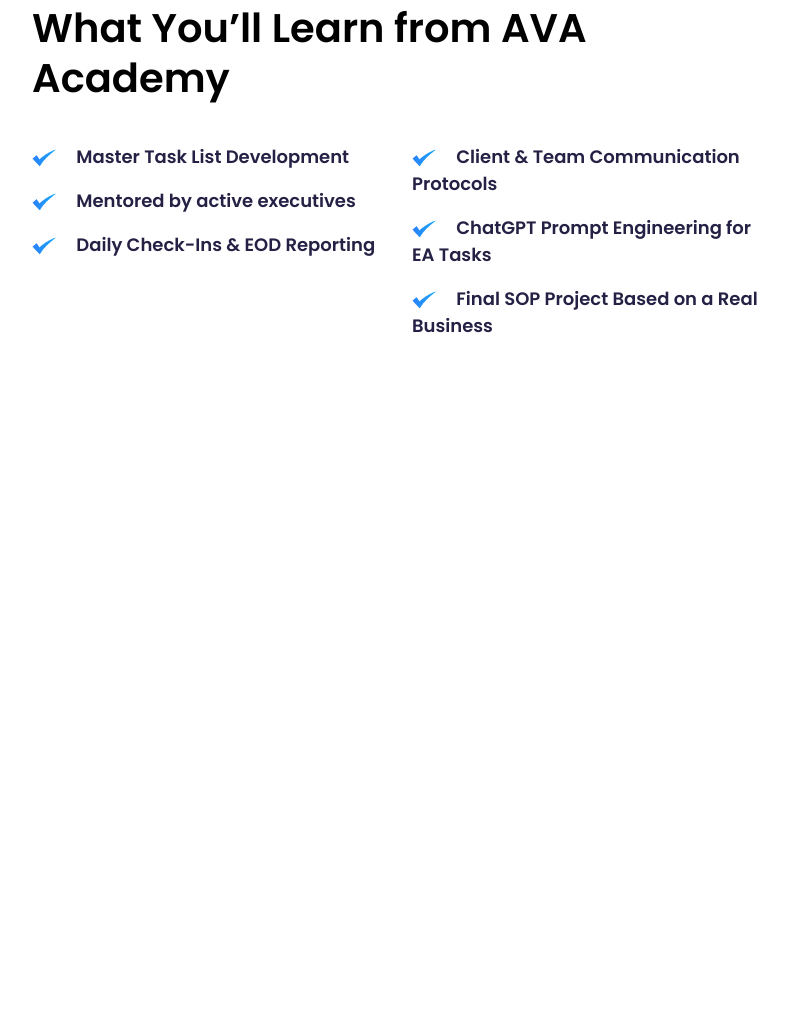
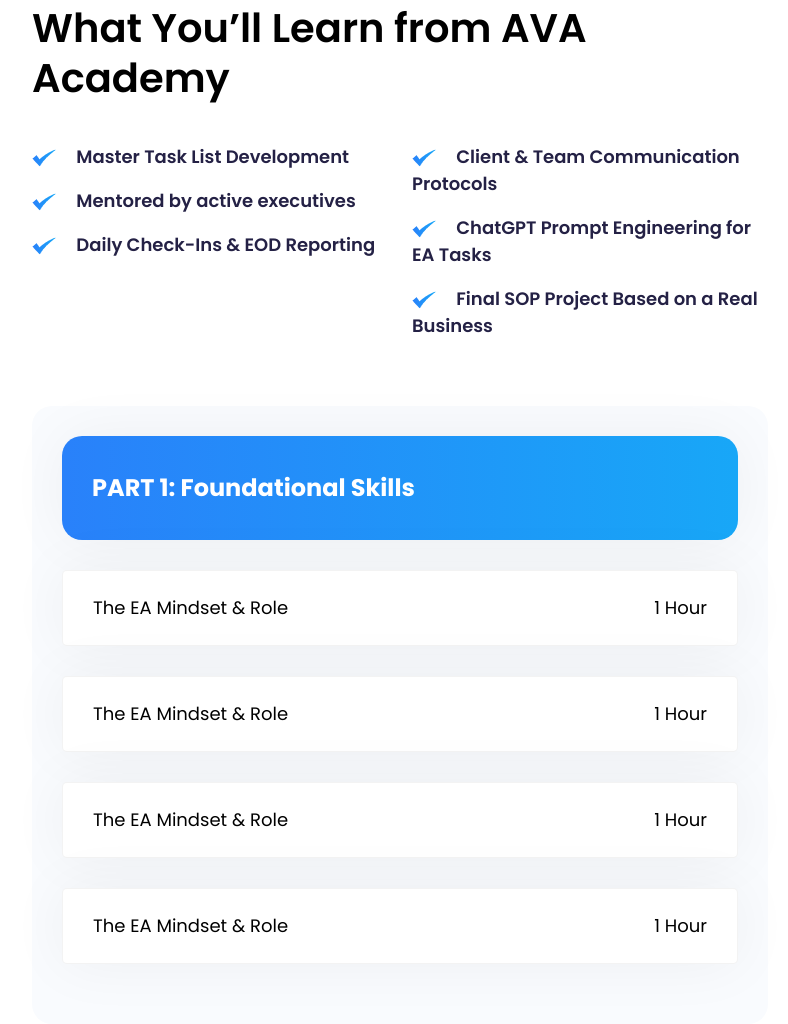
Before and after one commit to abdulkaiyummunshi/avaAcademy, a plain HTML site: page course.html in a window 1280 px wide. Shown: the part 2398-3422 px from the top of the page, without its empty margins (50-838 px from the left). Before the commit the page ends 2754 px from the top, so only its background shows below. Drawn offline with Linux system fonts and the light colour scheme.

Commit message:
coure skill added

```diff
--- a/course.html
+++ b/course.html
@@ -349,6 +349,27 @@
                 </div>
               </div>
             </div>
+            <div class="course-skill">
+              <div class="course-skill-card">
+                <h3 class="course-skill-card__header"><span>PART 1:</span> Foundational Skills</h3>
+                <div class="course-skill-card-item">
+                  <div class="course-skill-card-item__name">The EA Mindset & Role</div>
+                  <div class="course-skill-card-item__time">1 Hour</div>
+                </div>
+                <div class="course-skill-card-item">
+                  <div class="course-skill-card-item__name">The EA Mindset & Role</div>
+                  <div class="course-skill-card-item__time">1 Hour</div>
+                </div>
+                <div class="course-skill-card-item">
+                  <div class="course-skill-card-item__name">The EA Mindset & Role</div>
+                  <div class="course-skill-card-item__time">1 Hour</div>
+                </div>
+                <div class="course-skill-card-item">
+                  <div class="course-skill-card-item__name">The EA Mindset & Role</div>
+                  <div class="course-skill-card-item__time">1 Hour</div>
+                </div>
+              </div>
+            </div>
           </div>
           <div class="col-lg-4">
             <div class="sidebar">
--- a/sass/pages/_course-details.scss
+++ b/sass/pages/_course-details.scss
@@ -222,3 +222,52 @@
         }
     }
 }
+
+.course-skill {
+    margin-top: 50px;
+    &-card {
+        border-radius: 20px;
+        background: var(--Gray-100, #F9FBFE);
+        padding: 30px;
+        &__header {
+            padding: 35px 30px;
+            border-radius: 20px;
+            background: var(--Primary-2, linear-gradient(90deg, #2981FA 0%, #18A7F7 100%));
+            box-shadow: 0 0 60px 0 rgba(0, 0, 0, 0.05);
+            color: var(--White, #FFF);
+            font-family: Poppins;
+            font-size: 24px;
+            font-style: normal;
+            font-weight: 700;
+            line-height: 34px; /* 141.667% */
+            margin-bottom: 30px;
+        }
+        &-item {
+            display: flex;
+            align-items: center;
+            justify-content: space-between;
+            padding: 24px 30px;
+            border-radius: 5px;
+            border: 1px solid rgba(193, 193, 193, 0.20);
+            background: var(--White, #FFF);
+            box-shadow: 0 0 60px 0 rgba(0, 0, 0, 0.05);
+            margin-bottom: 30px;
+            &__name {
+               color: #000;
+                font-family: Poppins;
+                font-size: 18px;
+                font-style: normal;
+                font-weight: 400;
+                line-height: 26px; /* 144.444% */
+            }
+            &__time {
+                color: #000;
+                font-family: Poppins;
+                font-size: 18px;
+                font-style: normal;
+                font-weight: 400;
+                line-height: 26px; /* 144.444% */
+            }
+        }
+    }
+}
```
Also changed, not shown: css/style.css, 1 other file.
